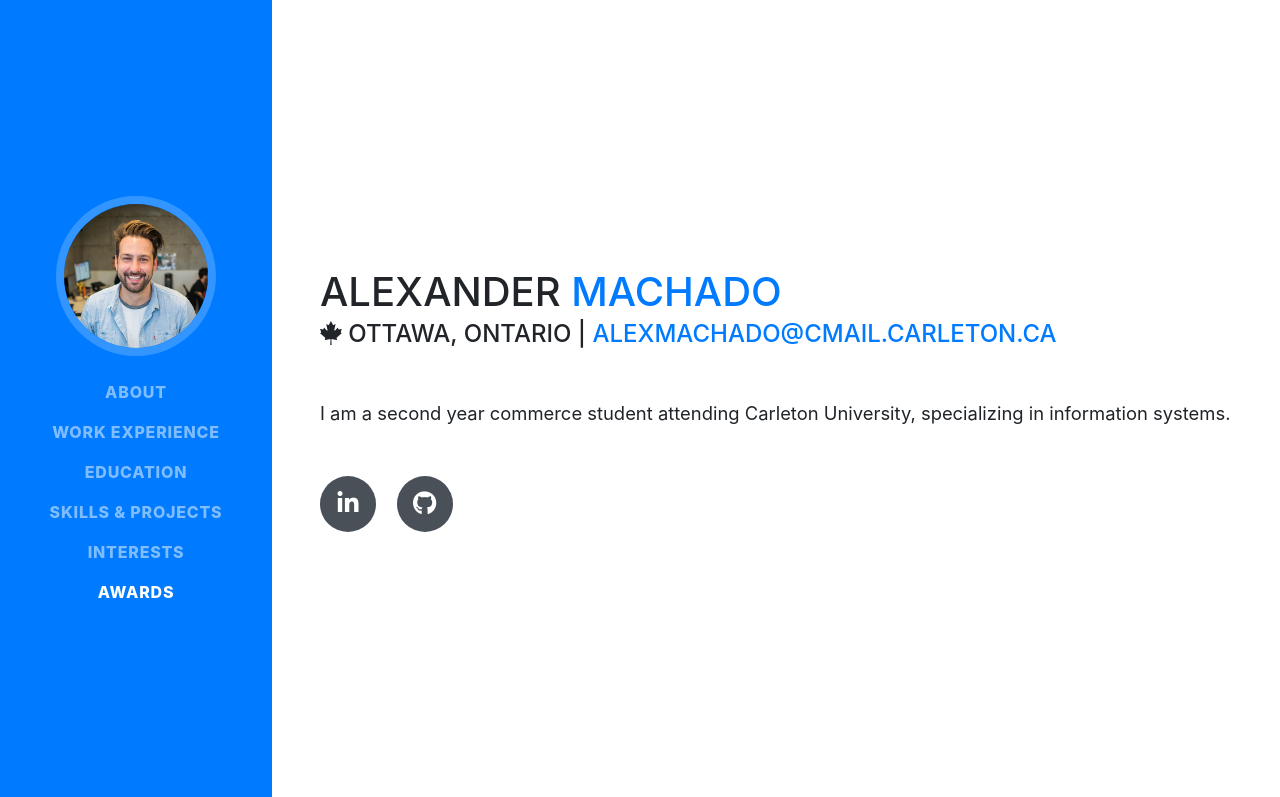
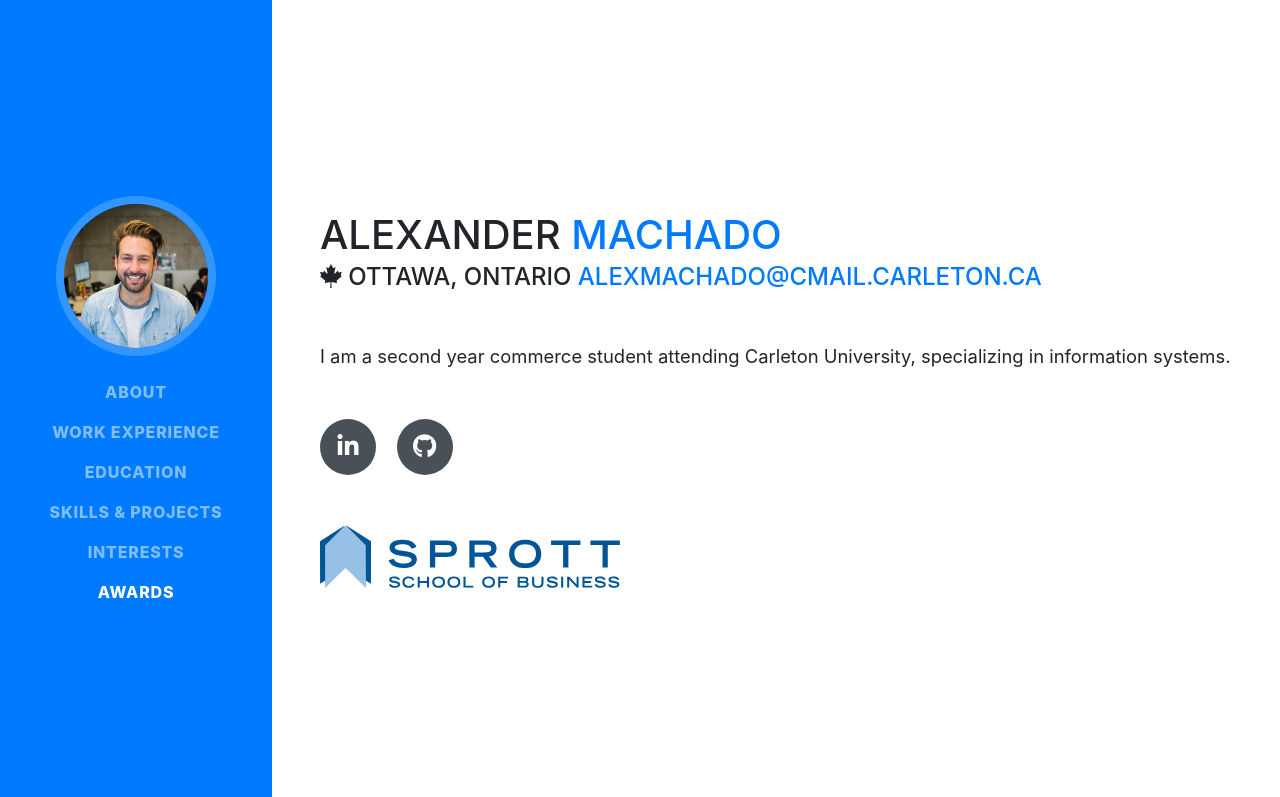
Before and after one commit to AlexMachado99/personal-website, a website with bundled scripts: page index.html in a window 1280 px wide. Shown: the top 797 px of the page. Built offline with nearby package versions, Linux system fonts and the light colour scheme; a web font is replaced by a local one.

Commit message:
added sprott logo

```diff
--- a/index.html
+++ b/index.html
@@ -67,7 +67,7 @@
           <h1 class="mb-0">Alexander
             <span class="text-primary">Machado</span>
           </h1>
-          <div class="subheading mb-5"> <i class="fab fa-canadian-maple-leaf"></i> Ottawa, Ontario |
+          <div class="subheading mb-5"> <i class="fab fa-canadian-maple-leaf"></i> Ottawa, Ontario
             <a href="mailto:name@email.com">alexmachado@cmail.carleton.ca</a>
           </div>
           <p class="lead mb-5">I am a second year commerce student attending Carleton University, specializing in information systems.</p>
@@ -79,6 +79,10 @@
               <i class="fab fa-github"></i>
             </a>
           </div>
+
+          <a href="https://sprott.carleton.ca/" target="_blank">
+            <img src="img/sprott.svg" style="margin-top:50px; width:300px"></img>
+          </a>
         </div>
       </section>
 
```
Also changed, not shown: img/Carleton-University.png (added), img/Carleton-University_1.png (added), img/sprott.png (added), img/sprott.svg (added).
